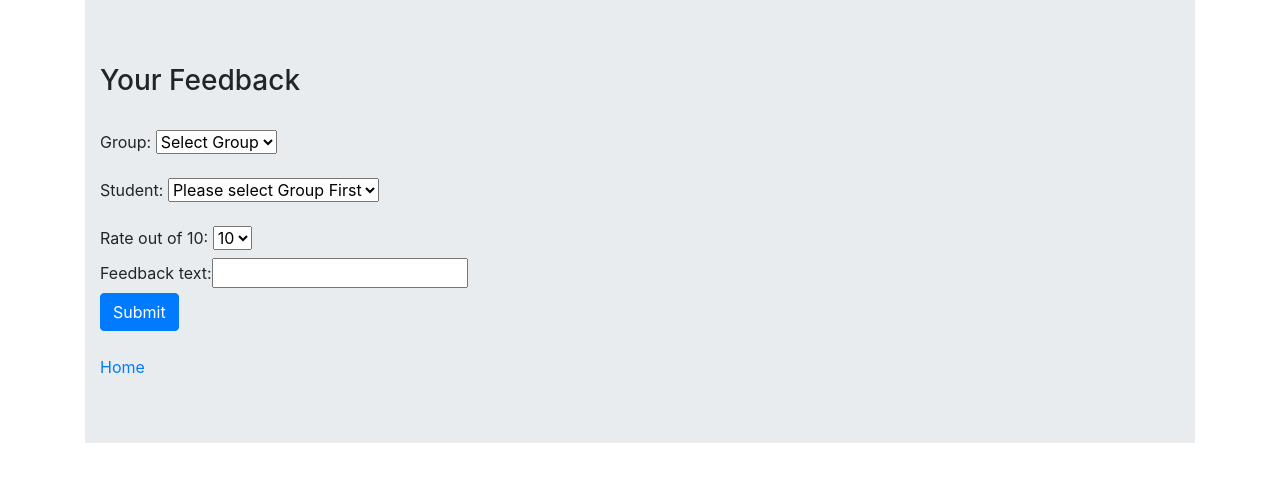
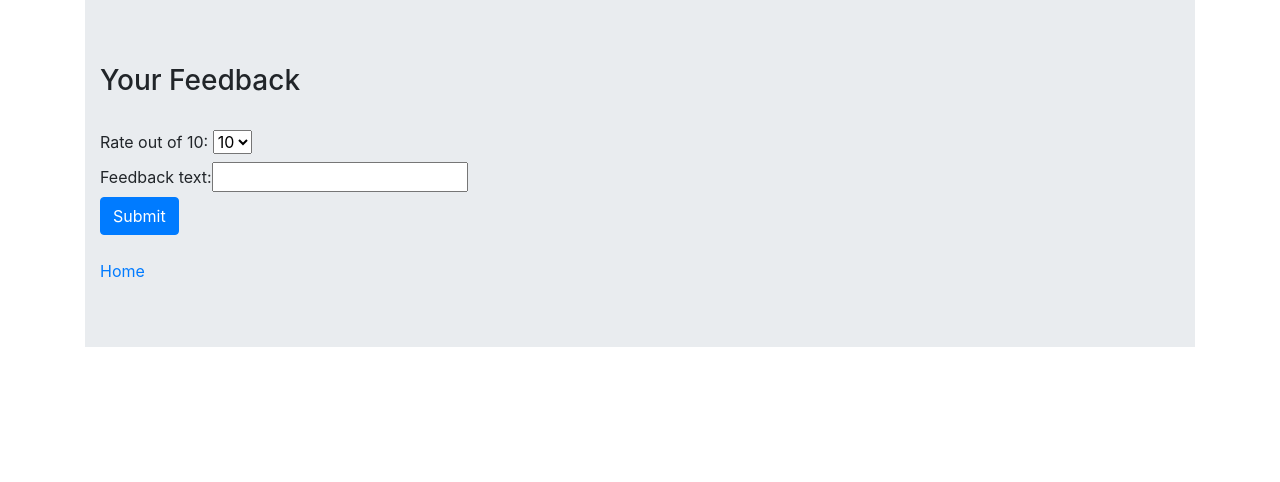
Before and after one commit to singh-sushil/minorproject, a Django app: page /feedback/myformview/ in a window 1280 px wide. Shown: the top 482 px of the page. Run offline with Django 3.2, Linux system fonts and the light colour scheme; some libraries are stand-ins or nearby versions.

Commit message:
working on categories

```diff
--- a/locationandfeedback/models.py
+++ b/locationandfeedback/models.py
@@ -5,8 +5,6 @@ from django.db import models
 
 class Feedback(models.Model):
     feedback_text = models.CharField(max_length=200)
-    group=models.CharField(max_length=100,null=True)
-    student=models.CharField(max_length=100,null=True)
 
 
 class Rateapp(models.Model):
--- a/locationandfeedback/templates/locationandfeedback/form_template.html
+++ b/locationandfeedback/templates/locationandfeedback/form_template.html
@@ -5,34 +5,7 @@
     <meta name="viewport" content="width=device-width, initial-scale=1.0">
     <title>Real Estate</title>
     <link rel="stylesheet" href="https://cdn.jsdelivr.net/npm/bootstrap@4.5.3/dist/css/bootstrap.min.css" integrity="sha384-TX8t27EcRE3e/ihU7zmQxVncDAy5uIKz4rEkgIXeMed4M0jlfIDPvg6uqKI2xXr2" crossorigin="anonymous">
-    <script>
-        var subjectObject = {
-            "A": {
-                "aman": 'mahaseth',
-                "ashish": 'ghimire'
-            },
-            "B": {
-                "suraj": 'ale',
-                "sushil": 'singh'
-            }
-        }
-        window.onload = function () {
-            var subjectSel = document.getElementById("subject");
-            var topicSel = document.getElementById("topic");
-            for (var x in subjectObject) {
-                subjectSel.options[subjectSel.options.length] = new Option(x, x);
-            }
-            subjectSel.onchange = function () {
-                //empty Chapters- and Topics- dropdowns
-                topicSel.length = 1;
-                //display correct values
-                for (var y in subjectObject[this.value]) {
-                    topicSel.options[topicSel.options.length] = new Option(y, y);
-                }
-            }
 
-        }
-    </script>
 </head>
 <body>
     <div class="container">
@@ -43,14 +16,7 @@
                 <form  method="post">
 
                     {% csrf_token %}
-                    Group: <select name="group" id="subject">
-                        <option value="" selected="selected">Select Group</option>
-                    </select>
-                    <br><br>
-                    Student: <select name="student" id="topic">
-                        <option value="" selected="selected">Please select Group First</option>
-                    </select>
-                    <br><br>
+
 
                     <label for="rateapp">Rate out of 10:</label>
                     <select name='rateapp'  id="rateapp">
--- a/locationandfeedback/views.py
+++ b/locationandfeedback/views.py
@@ -26,8 +26,6 @@ class MyFormView(View):
             f_app=Feedback()
             data=form.cleaned_data
             f_app.feedback_text=data['feedback_text']
-            f_app.group = request.POST.get('group')
-            f_app.student = request.POST.get('student')
             f_app.save()
             return redirect('/feedback/thankyou/')
         return render(request, self.template_name, {'form': form})
```
Also changed, not shown: Post/templates/Post/post_list_outside.html (+4 -4 lines), db.sqlite3, locationandfeedback/migrations/0004_auto_20210228_0920.py (added), media/images/aa121e2010448532595792934d72e517_cmFk5Ib.jpg (added), media/images/hero_1_lWmYaii.jpg (added), media/images/house-for-sale-in-damauli-1-536x.jpg (added), media/images/house-for-sale-in-damauli-1-536x370.jpg (added).
